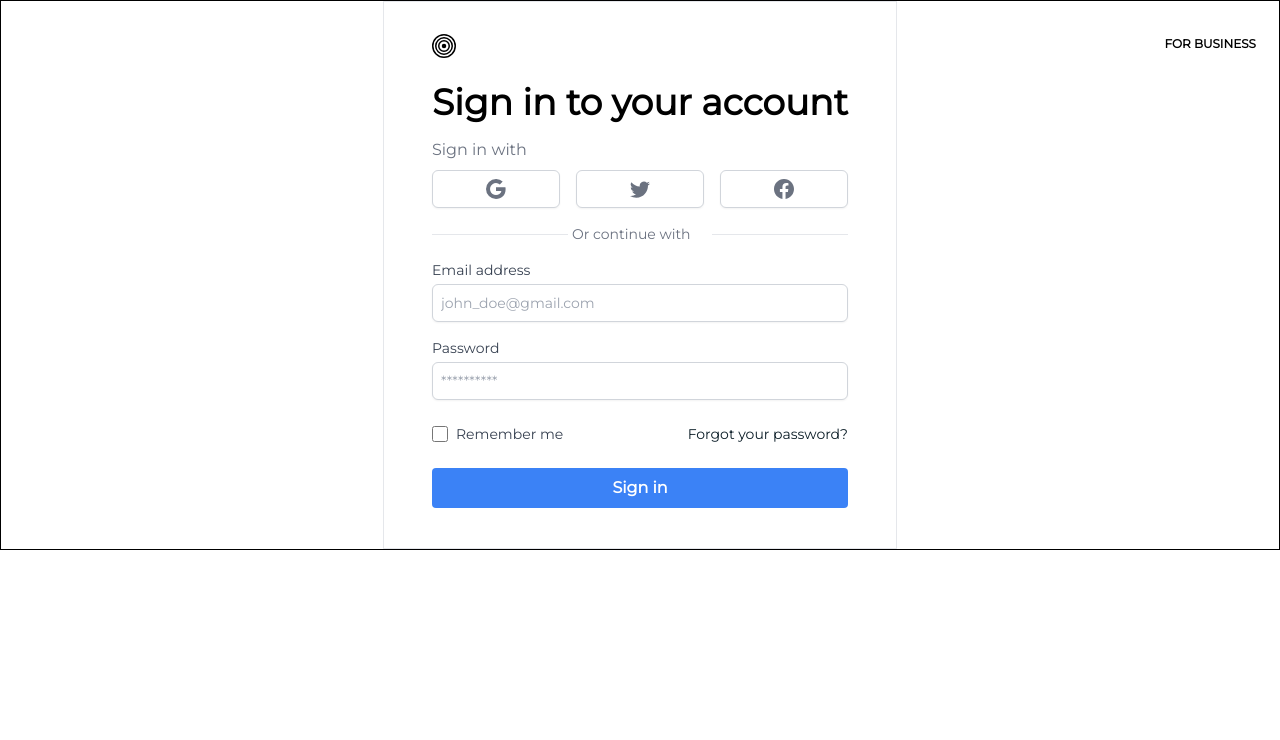
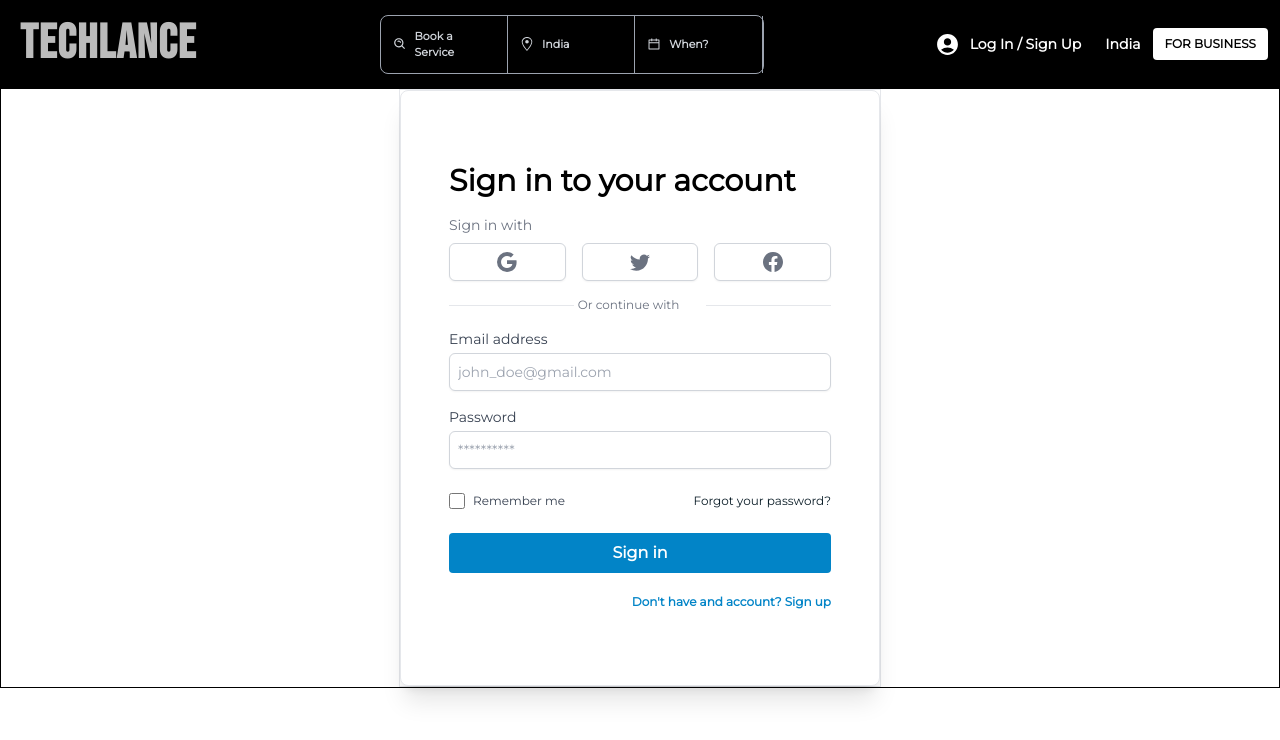
Before and after one commit to nischaldutt/techlance, a Next.js app: page /signin in a window 1280 px wide. Shown: the top 740 px of the page. Built offline with nearby package versions, Linux system fonts and the light colour scheme.

Commit message:
update: connecting signup form with components

```diff
--- a/components/Navbar.js
+++ b/components/Navbar.js
@@ -1,13 +1,21 @@
 import Link from "next/link";
 import React from "react";
+import { useRouter } from "next/router";
+
 import { MdAccountCircle } from "react-icons/md";
 import { BiSearchAlt } from "react-icons/bi";
 import { GoLocation } from "react-icons/go";
 import { AiOutlineCalendar } from "react-icons/ai";
 
 export default function Navbar({ headers }) {
+  const router = useRouter();
   const [isScrolled, setIsScrolled] = React.useState(false);
   const [active, setActive] = React.useState(false);
+  const [isHome, setIsHome] = React.useState(true);
+
+  React.useEffect(() => {
+    router.pathname === "/" ? setIsHome(true) : setIsHome(false);
+  }, [router.pathname]);
 
   React.useEffect(() => {
     window.addEventListener("scroll", handleScroll);
@@ -26,8 +34,10 @@ export default function Navbar({ headers }) {
     <>
       <nav
         className={`flex w-full items-center flex-wrap ${
-          isScrolled ? "bg-black" : "bg-transparent"
-        } transition-colors ease-out duration-500 p-3 fixed z-10`}
+          isScrolled || !isHome ? "bg-black" : "bg-transparent"
+        } transition-colors ease-out duration-500 p-3 ${
+          isHome ? "fixed" : ""
+        } z-10`}
       >
         <Link href="/">
           <a className="inline-flex items-center p-2 mr-4 animate-pulse">
@@ -65,7 +75,7 @@ export default function Navbar({ headers }) {
           <div className="flex-grow">
             <div
               className={`hidden border border-gray-400 w-[30vw] rounded-lg text-gray-300 ${
-                isScrolled ? "lg:grid" : ""
+                isScrolled || !isHome ? "lg:grid" : ""
               } grid-cols-3 text-[11px] font-black mx-auto cursor-pointer`}
             >
               <div
@@ -99,7 +109,7 @@ export default function Navbar({ headers }) {
           </div>
 
           <div className="w-full flex flex-col items-start lg:inline-flex lg:flex-row lg:ml-auto lg:w-auto lg:items-center lg:h-auto">
-            <Link href="/">
+            <Link href="/signin">
               <a className="w-full px-3 py-2 rounded text-white text-sm font-bold items-center justify-center lg:inline-flex lg:w-auto">
                 <MdAccountCircle size="25" />
                 <span className="ml-[10px]">Log In / Sign Up</span>
--- a/components/SigninForm.js
+++ b/components/SigninForm.js
@@ -1,17 +1,13 @@
-import { BsGoogle, BsTwitter, BsFacebook, BsBullseye } from "react-icons/bs";
+import Link from "next/link";
+import { BsGoogle, BsTwitter, BsFacebook } from "react-icons/bs";
 
 import SocialButton from "./SocialButton";
 
 export default function SigninForm() {
   return (
-    <div className="px-8 sm:px-12 py-8">
-      <div className="text-2xl font-bold pb-4">
-        <BsBullseye />
-      </div>
-      <div className="text-3xl sm:text-4xl font-bold py-2">
-        Sign in to your account
-      </div>
-      <div className="text-gray-500 py-2">Sign in with</div>
+    <div className="px-8 sm:px-12 py-16 shadow-xl rounded-lg border bg-white sm:w-[30rem]">
+      <div className="text-3xl font-bold py-2">Sign in to your account</div>
+      <div className="text-gray-500 py-2 text-sm">Sign in with</div>
 
       <div className="grid grid-cols-3 gap-4">
         <SocialButton SocialIcon={<BsGoogle />} />
@@ -21,7 +17,7 @@ export default function SigninForm() {
 
       <div className="grid grid-cols-3 gap-1 items-center py-4">
         <hr />
-        <div className="text-gray-500 text-xs sm:text-sm">Or continue with</div>
+        <div className="text-gray-500 text-xs">Or continue with</div>
         <hr />
       </div>
 
@@ -38,7 +34,7 @@ export default function SigninForm() {
           id="email-address"
           autoComplete="email"
           placeholder="john_doe@gmail.com"
-          className="mt-1 p-2 block w-full shadow-sm sm:text-sm border
+          className="mt-1 p-2 block w-full shadow-sm text-sm border
           border-gray-300 rounded-md text-gray-700"
         />
       </div>
@@ -55,7 +51,7 @@ export default function SigninForm() {
           name="password"
           id="password"
           placeholder="**********"
-          className="mt-1 p-2 block w-full shadow-sm sm:text-sm border
+          className="mt-1 p-2 block w-full shadow-sm text-sm border
           border-gray-300 rounded-md text-gray-700"
         />
       </div>
@@ -68,14 +64,14 @@ export default function SigninForm() {
             type="checkbox"
             className="focus:ring-primary h-4 w-4 text-primary border-gray-300 rounded"
           />
-          <div className="ml-2 text-sm">
+          <div className="ml-2 text-xs">
             <label htmlFor="remember" className="font-medium text-gray-700">
               Remember me
             </label>
           </div>
         </div>
 
-        <div className="text-primary text-xs sm:text-sm flex justify-end">
+        <div className="text-primary text-xs flex justify-end">
           Forgot your password?
         </div>
       </div>
@@ -83,12 +79,20 @@ export default function SigninForm() {
       <div className="w-full py-2">
         <button
           type="submit"
-          className="bg-blue-500 hover:bg-blue-700 text-white font-bold
+          className="bg-sky-600 hover:bg-sky-600 text-white font-bold
           py-2 px-4 rounded w-full"
         >
           Sign in
         </button>
       </div>
+
+      <div className="w-full py-2 text-right">
+        <Link href="/signup">
+          <a className="text-xs text-sky-600 font-bold">
+            Don&apos;t have and account? Sign up
+          </a>
+        </Link>
+      </div>
     </div>
   );
 }
--- a/components/index.js
+++ b/components/index.js
@@ -3,3 +3,4 @@ export { default as Footer } from "./Footer";
 export { default as Navbar } from "./Navbar";
 export { default as SigninForm } from "./SigninForm";
 export { default as SocialButton } from "./SocialButton";
+export { default as SignupForm } from "./SignupForm";
```
